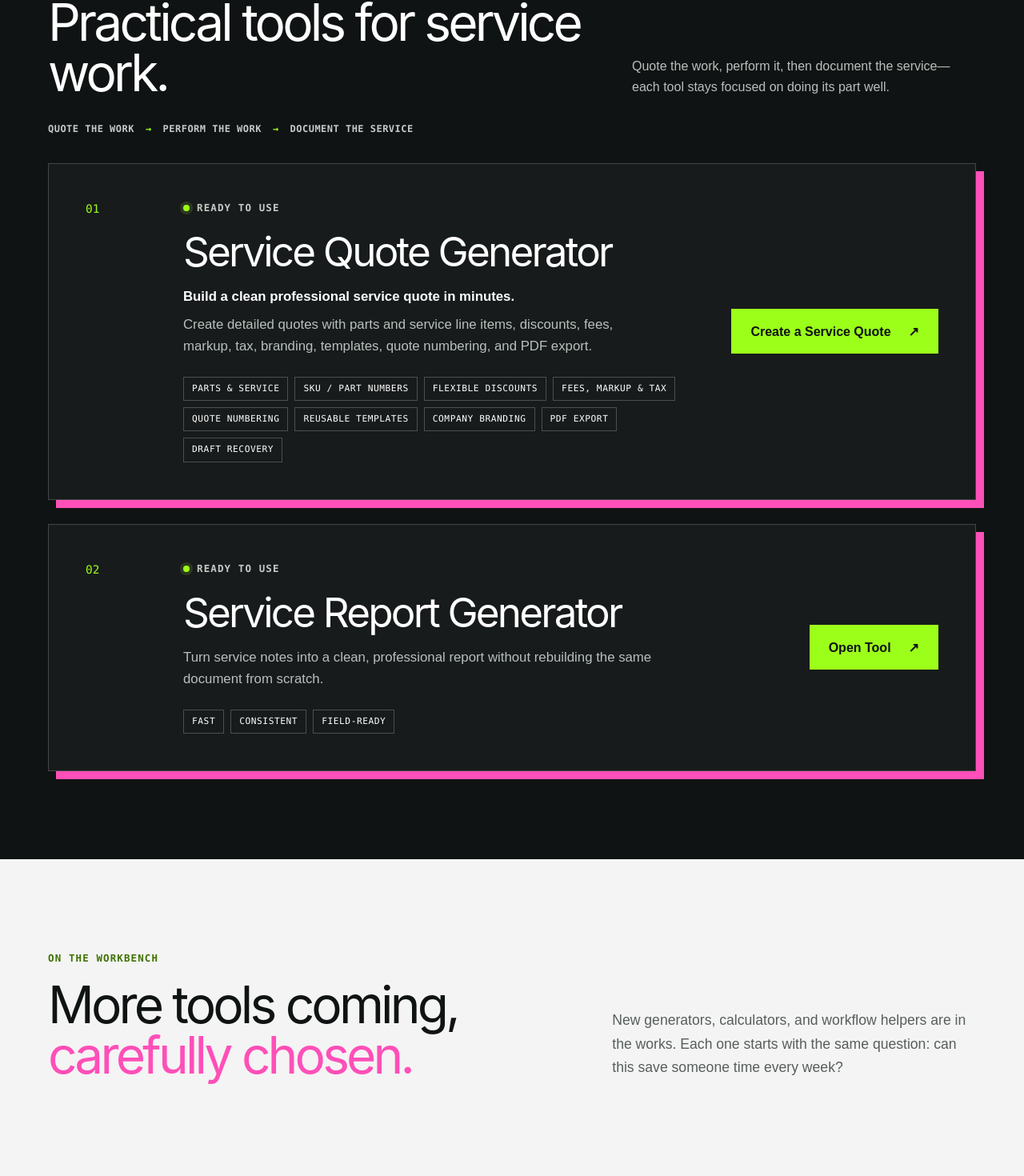
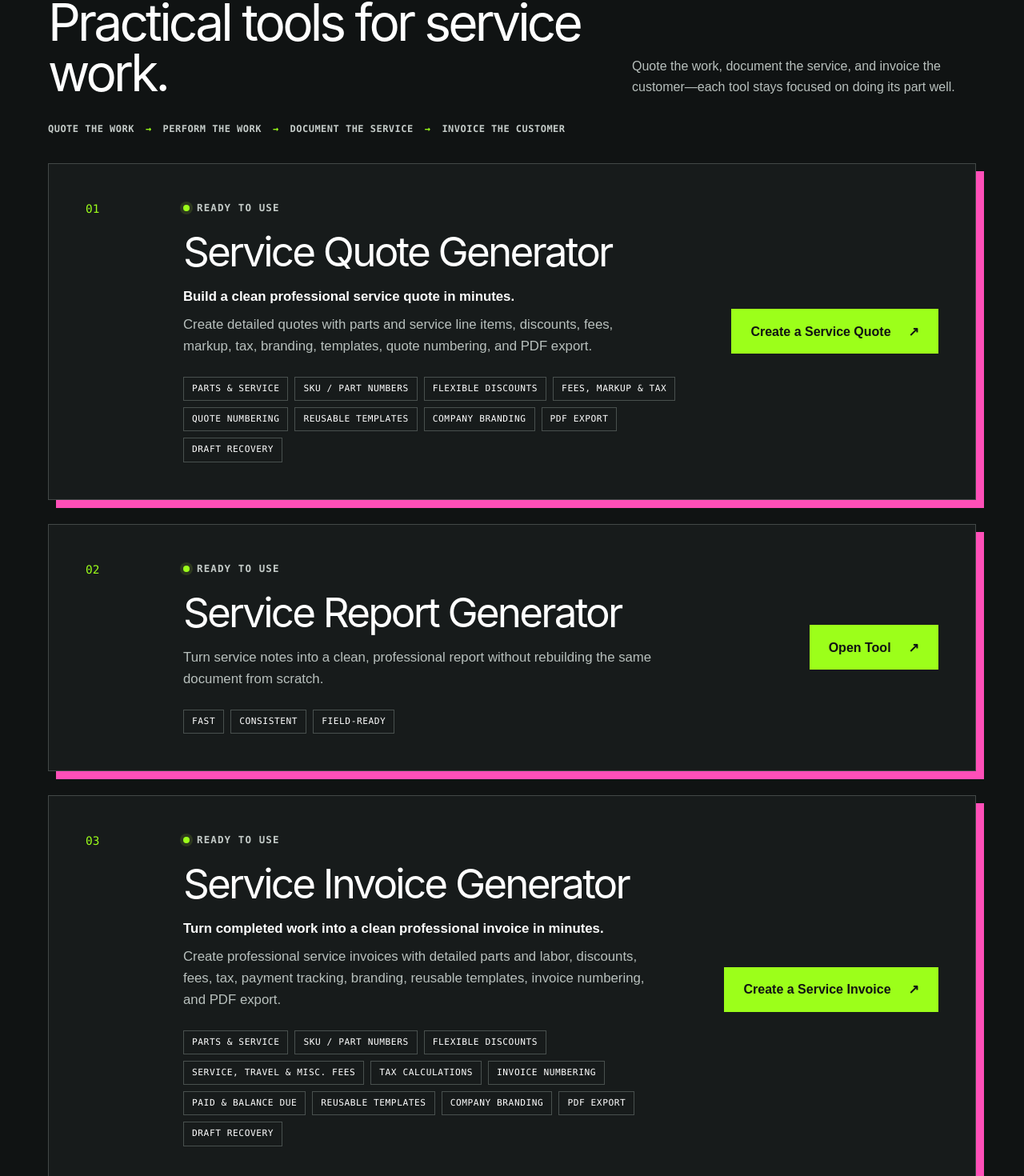
Before and after one commit to jakevans90/jakegenerates, a Next.js app: page / in a window 1280 px wide. Shown: the part 866-2336 px from the top of the page at 80% size. Built offline with nearby package versions, Linux system fonts and the light colour scheme; no server answers.

Commit message:
Add service invoice generator to homepage

```diff
--- a/src/app/layout.tsx
+++ b/src/app/layout.tsx
@@ -6,7 +6,7 @@ const GA_MEASUREMENT_ID = "G-DW36H2JDZ2";
 
 export const metadata: Metadata = {
   title: { default: "JakeGenerates — Practical tools for repetitive work", template: "%s | JakeGenerates" },
-  description: "Practical service-business tools for creating professional quotes, documenting completed work, and saving time on repetitive tasks.",
+  description: "Practical service-business tools for creating professional quotes, documenting completed work, invoicing customers, and saving time on repetitive tasks.",
   icons: {
     icon: "/brand/jg-circle.png",
     shortcut: "/brand/jg-circle.png",
--- a/src/app/page.tsx
+++ b/src/app/page.tsx
@@ -5,6 +5,7 @@ import heroLogo from "../../public/brand/jg-circle.png";
 
 const serviceReportUrl = process.env.NEXT_PUBLIC_SERVICE_REPORT_URL || "https://service-reports.jakegenerates.com";
 const serviceQuoteUrl = "https://service-quotes.jakegenerates.com/";
+const serviceInvoiceUrl = "https://service-invoices.jakegenerates.com/";
 
 export default function Home() {
   return <><SiteHeader /><main>
@@ -16,8 +17,8 @@ export default function Home() {
       <div className="hero-mark" aria-hidden="true"><Image src={heroLogo} alt="" priority sizes="(max-width: 850px) 130px, 215px" /></div>
     </section>
     <section className="tools-section" id="tools"><div className="shell">
-      <div className="section-heading"><div><p className="kicker">Available now</p><h2>Practical tools for service work.</h2></div><p>Quote the work, perform it, then document the service—each tool stays focused on doing its part well.</p></div>
-      <div className="workflow" aria-label="Service workflow"><span>Quote the work</span><span aria-hidden="true">→</span><span>Perform the work</span><span aria-hidden="true">→</span><span>Document the service</span></div>
+      <div className="section-heading"><div><p className="kicker">Available now</p><h2>Practical tools for service work.</h2></div><p>Quote the work, document the service, and invoice the customer—each tool stays focused on doing its part well.</p></div>
+      <div className="workflow" aria-label="Service workflow"><span>Quote the work</span><span aria-hidden="true">→</span><span>Perform the work</span><span aria-hidden="true">→</span><span>Document the service</span><span aria-hidden="true">→</span><span>Invoice the customer</span></div>
       <div className="tool-list">
         <article className="tool-card" id="service-quote-generator">
           <div className="tool-number">01</div>
@@ -29,6 +30,11 @@ export default function Home() {
           <div className="tool-content"><div className="status"><span aria-hidden="true" /> Ready to use</div><h3>Service Report Generator</h3><p>Turn service notes into a clean, professional report without rebuilding the same document from scratch.</p><div className="tool-tags" aria-label="Service Report Generator features"><span>Fast</span><span>Consistent</span><span>Field-ready</span></div></div>
           <a className="primary-button" href={serviceReportUrl} target="_blank" rel="noreferrer">Open Tool <span aria-hidden="true">↗</span><span className="sr-only"> (opens in a new tab)</span></a>
         </article>
+        <article className="tool-card" id="service-invoice-generator">
+          <div className="tool-number">03</div>
+          <div className="tool-content"><div className="status"><span aria-hidden="true" /> Ready to use</div><h3>Service Invoice Generator</h3><p className="tool-value">Turn completed work into a clean professional invoice in minutes.</p><p>Create professional service invoices with detailed parts and labor, discounts, fees, tax, payment tracking, branding, reusable templates, invoice numbering, and PDF export.</p><div className="tool-tags" aria-label="Service Invoice Generator features"><span>Parts &amp; service</span><span>SKU / part numbers</span><span>Flexible discounts</span><span>Service, travel &amp; misc. fees</span><span>Tax calculations</span><span>Invoice numbering</span><span>Paid &amp; balance due</span><span>Reusable templates</span><span>Company branding</span><span>PDF export</span><span>Draft recovery</span></div></div>
+          <a className="primary-button" href={serviceInvoiceUrl} target="_blank" rel="noreferrer">Create a Service Invoice <span aria-hidden="true">↗</span><span className="sr-only"> (opens in a new tab)</span></a>
+        </article>
       </div>
     </div></section>
     <section className="coming-soon shell"><p className="kicker">On the workbench</p><div className="coming-grid"><h2>More tools coming,<br /><em>carefully chosen.</em></h2><p>New generators, calculators, and workflow helpers are in the works. Each one starts with the same question: can this save someone time every week?</p></div></section>
```
